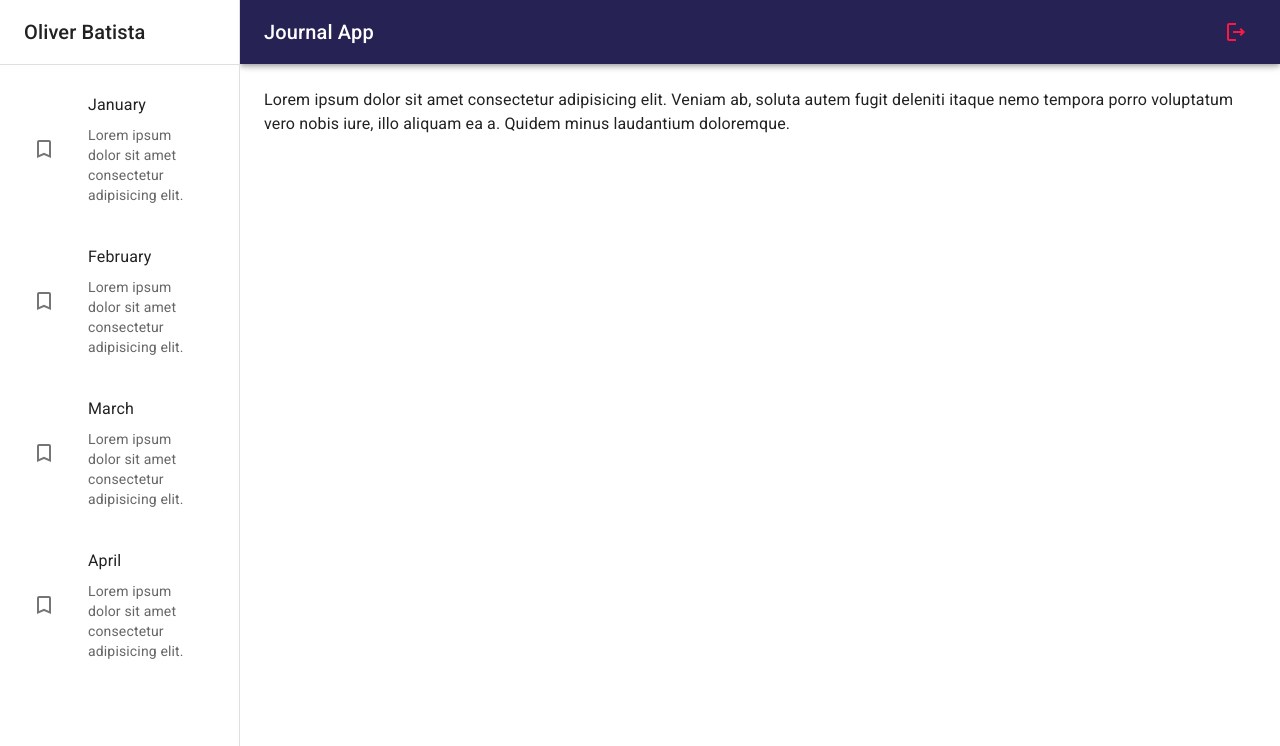
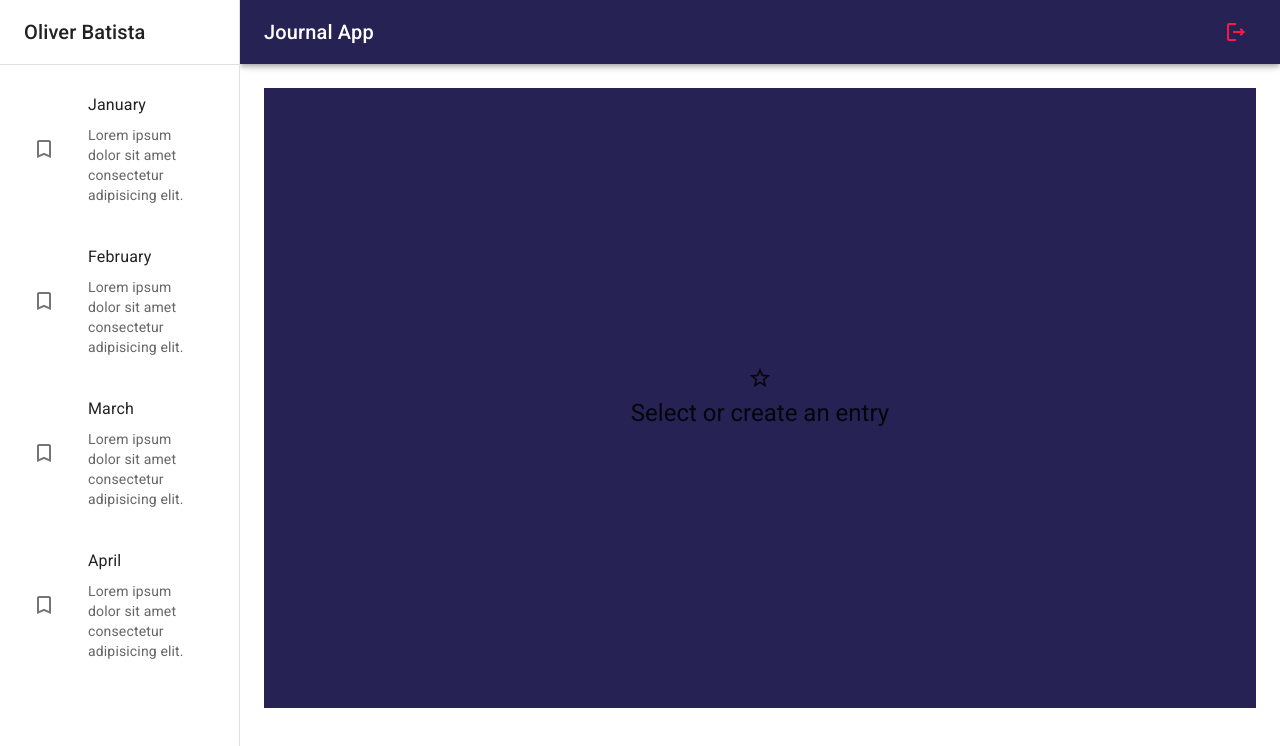
Before and after one commit to Oliver31Batista/journal-app, a React (Vite) app: page / in a window 1280 px wide. Shown: the top 746 px of the page. Built offline with nearby package versions, Linux system fonts and the light colour scheme.

Commit message:
Nothing Selected view created

```diff
--- a/src/journal/pages/JournalPage.jsx
+++ b/src/journal/pages/JournalPage.jsx
@@ -1,17 +1,11 @@
-import { Typography } from "@mui/material";
 import { JournalLayout } from "../layout/JournalLayout";
+import { NothingSelectedView } from "../views";
 
 export const JournalPage = () => {
   //I can use components or variants, components for the element html and variants for the theme
   return (
     <JournalLayout>
-      <Typography>
-        Lorem ipsum dolor sit amet consectetur adipisicing elit. Veniam ab,
-        soluta autem fugit deleniti itaque nemo tempora porro voluptatum vero
-        nobis iure, illo aliquam ea a. Quidem minus laudantium doloremque.
-      </Typography>
-
-      {/* NothingSelected */}
+      <NothingSelectedView />
       {/* NoteView */}
     </JournalLayout>
   );
--- /dev/null
+++ b/src/journal/views/NothingSelectedView.jsx
@@ -0,0 +1,26 @@
+import { StarBorder } from "@mui/icons-material";
+import { Grid, Typography } from "@mui/material";
+
+export const NothingSelectedView = () => {
+  return (
+    <Grid
+      container
+      spacing={0}
+      direction={"column"}
+      alignItems={"center"}
+      justifyContent={"center"}
+      sx={{
+        minHeight: "calc(100vh - 180px)",
+        backgroundColor: "primary.main",
+        padding: 4,
+      }}
+    >
+      <Grid item xs={12}>
+        <StarBorder />
+      </Grid>
+      <Grid item xs={12}>
+        <Typography variant="h5">Select or create an entry</Typography>
+      </Grid>
+    </Grid>
+  );
+};
--- /dev/null
+++ b/src/journal/views/index.js
@@ -0,0 +1 @@
+export * from "./NothingSelectedView";
```
